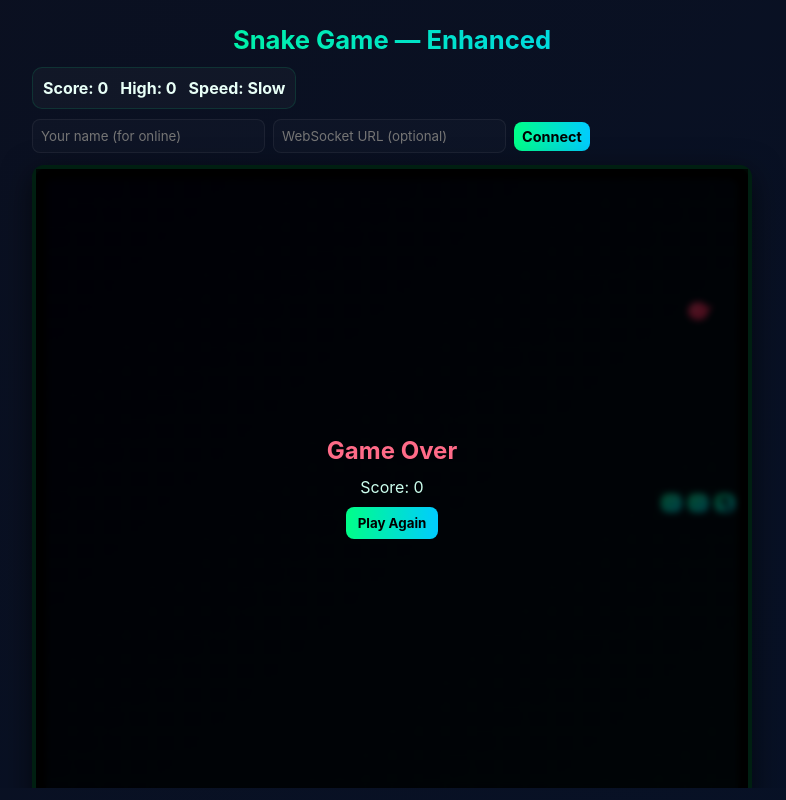
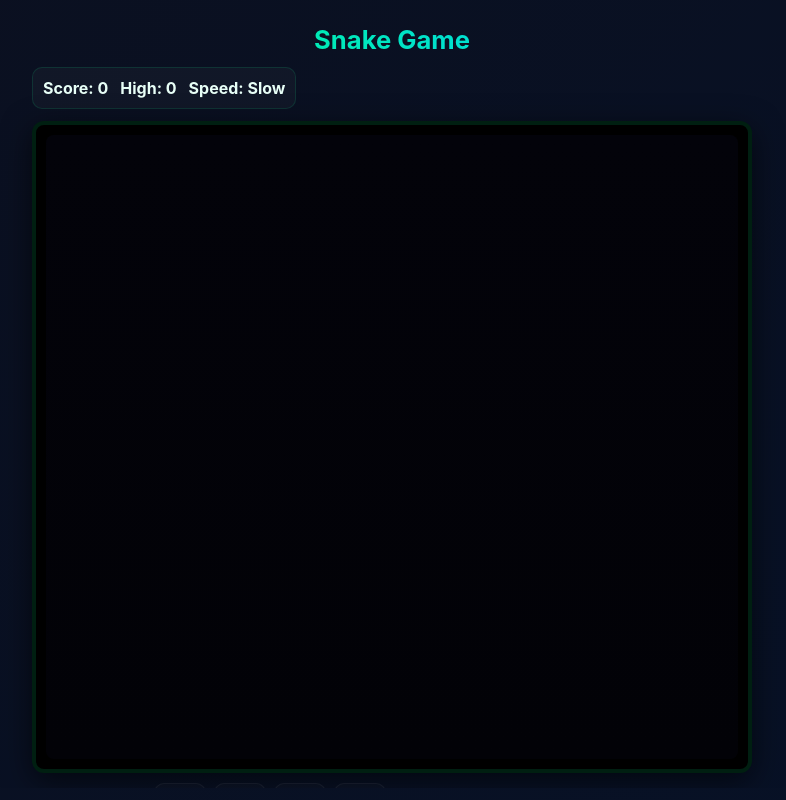
Before and after one commit to nikhiljat9587/game, a plain HTML site: page index.html in a window 1280 px wide. Shown: the whole page, without its empty margins (248-1034 px from the left). Drawn offline with Linux system fonts and the light colour scheme.

Commit message:
Update index.html

```diff
--- a/index.html
+++ b/index.html
@@ -44,7 +44,7 @@
 </head>
 <body>
   <div class="wrap">
-    <h1>Snake Game — Enhanced</h1>
+    <h1>Snake Game</h1>
     <div class="topbar">
       <div class="scorebox">
         <div>Score: <span id="score">0</span></div>
@@ -52,11 +52,7 @@
         <div>Speed: <span id="spd">Normal</span></div>
       </div>
 
-      <div class="login">
-        <input id="name" type="text" placeholder="Your name (for online)" />
-        <input id="wsurl" type="text" placeholder="WebSocket URL (optional)" style="min-width:220px"/>
-        <button id="connectBtn" class="btn small">Connect</button>
-      </div>
+
     </div>
 
     <div class="board-wrap">
```
